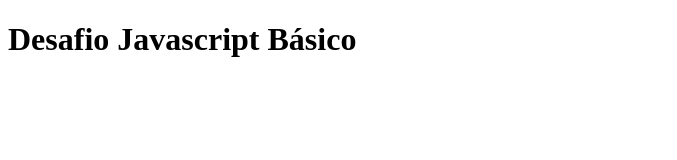
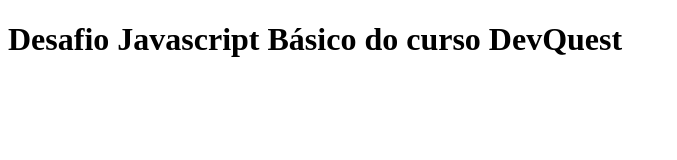
Before and after one commit to alinemozer/quest-js-b-sico, a plain HTML site: page index.html in a window 1280 px wide. Shown: the whole page, without its empty margins (0-677 px from the left). Drawn offline with Linux system fonts and the light colour scheme.

Commit message:
Alterações no HTML

```diff
--- a/index.html
+++ b/index.html
@@ -9,7 +9,7 @@
 </head>
 
 <body>
-    <h1>Desafio Javascript Básico</h1>
+    <h1>Desafio Javascript Básico do curso DevQuest</h1>
 
     <script type="text/javascript" src="index.js"></script>
 </body>
```
